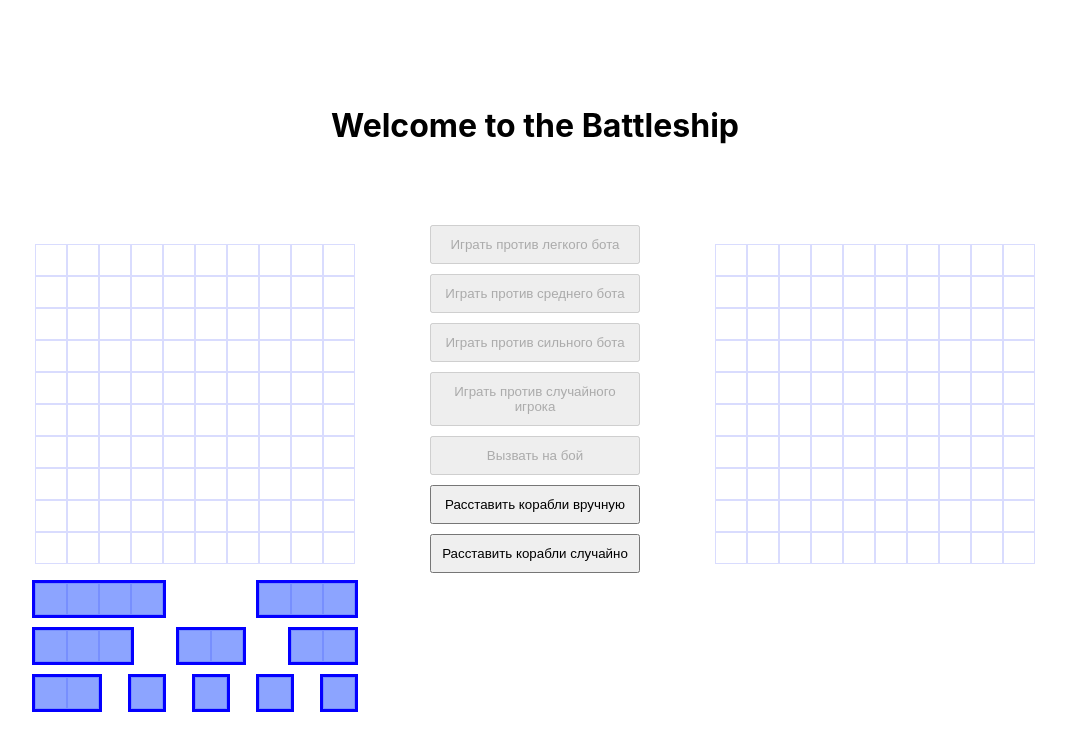
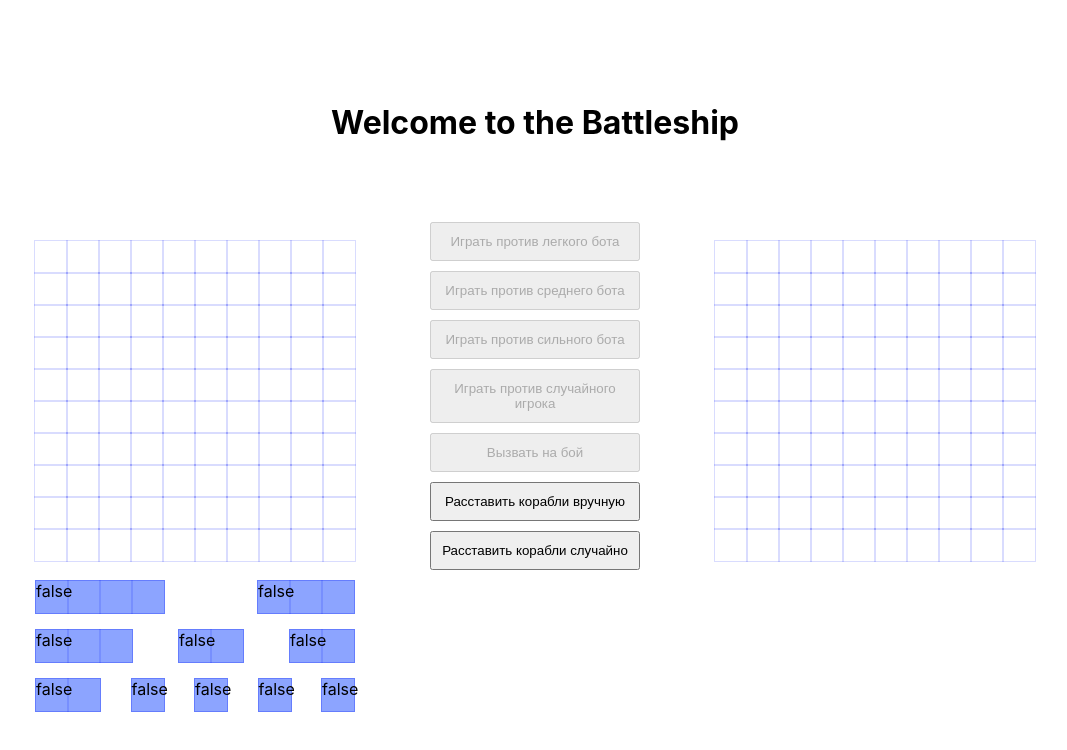
Before and after one commit to EugeneVakarchuk/Battleship, a React (Create React App) app: page / in a window 1280 px wide. Shown: the top 750 px of the page, without its empty margins (105-1172 px from the left). Built offline with nearby package versions, Linux system fonts and the light colour scheme; the HTML template or start-up script is replaced by a standard one.

Commit message:
targeted

```diff
--- a/src/comp/Dock.jsx
+++ b/src/comp/Dock.jsx
@@ -13,9 +13,6 @@ const Dock = () => {
     const y = dockRef.current.getBoundingClientRect().y;
     const xEnd = dockRef.current.getBoundingClientRect().x + dockRef.current.offsetWidth;
     const yEnd = dockRef.current.getBoundingClientRect().y + dockRef.current.offsetHeight;
-
-
-    console.log(dockPos);
 
     return () => {
       setDockPos({
--- a/src/comp/Ship.jsx
+++ b/src/comp/Ship.jsx
@@ -4,42 +4,54 @@ import classes from '../styles.module.css'
 import useMousePosition from '../hooks/useMousePosition';
 
 
-const Ship = ({ size, dockPos, ...props }) => {
+const Ship = ({ size, ...props }) => {
+
+  // Create ship pos
 
   const [shipPos, setShipPos] = useState({ x: null, y: null, xEnd: null, yEnd: null });
   const shipRef = useRef();
 
   useEffect(() => {
-    const absShipX = shipRef.current.getBoundingClientRect().x;
-    const absShipY = shipRef.current.getBoundingClientRect().y;
 
-    const x = dockPos.x - absShipX;
-    const y = dockPos.y - absShipY;
+    const x = shipRef.current.getBoundingClientRect().x;
+    const y = shipRef.current.getBoundingClientRect().y;
+    const xEnd = shipRef.current.getBoundingClientRect().x + shipRef.current.offsetWidth;;
+    const yEnd = shipRef.current.getBoundingClientRect().y + shipRef.current.offsetHeight;;
 
     return () => {
       setShipPos({
         x: x,
-        y: y
+        y: y,
+        xEnd: xEnd,
+        yEnd: yEnd
       })
     };
   }, []);
 
 
+  // Create target state
+
+  const mousePos = useMousePosition();
+
+  const [target, setTarget] = useState(false);
+
+  useEffect(() => {
+    return () => {
+      if (
+        mousePos.x > shipPos.x &&
+        mousePos.y > shipPos.y &&
+        mousePos.x < shipPos.xEnd &&
+        mousePos.y < shipPos.yEnd
+      ) {
+        setTarget(true)
+      } else {
+        setTarget(false)
+      }
+    };
+  });
 
 
-
-  //  const mousePos = useMousePosition();
-  //
-  //  const [target, setTarget] = useState(false);
-  //
-  //  useEffect(() => {
-  //    return () => {
-  //      if (mousePos.x === shipPos.x && mousePos.y === shipPos.y) {
-  //        setTarget(true)
-  //      } else (setTarget(false))
-  //    };
-  //  });
-
+  // create matrix and render
 
   const matrix = [];
   for (let i = 0; i < size; i++) {
@@ -54,6 +66,7 @@ const Ship = ({ size, dockPos, ...props }) => {
           <Cell key={index} />
         )
       }
+      <p style={{ position: 'absolute' }}>{target.toString()}</p>
     </div>
   );
 
--- a/src/styles.module.css
+++ b/src/styles.module.css
@@ -33,7 +33,7 @@
   position: relative;
   width: 32px;
   height: 32px;
-  border: 1px solid rgba(6, 25, 247, 0.15);
+  outline: 1px solid rgba(6, 25, 247, 0.15);
 }
 
 .btn {
@@ -56,7 +56,6 @@
 
 .ship {
   display: flex;
-  border: 3px solid #0400ff;
   background: rgba(0, 55, 255, 0.45);
-  margin: -3px;
+  border: 1px solid rgba(6, 25, 247, 0.15);
 }
```
